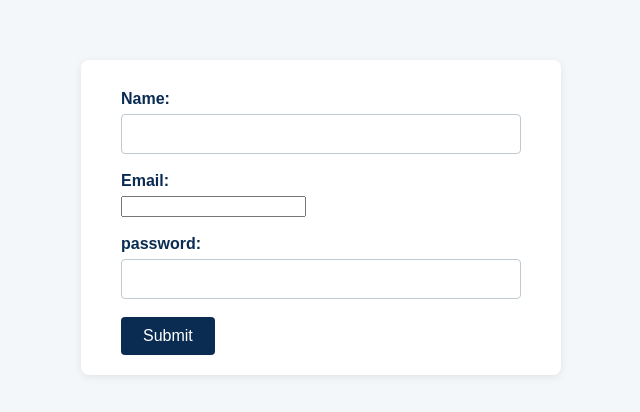
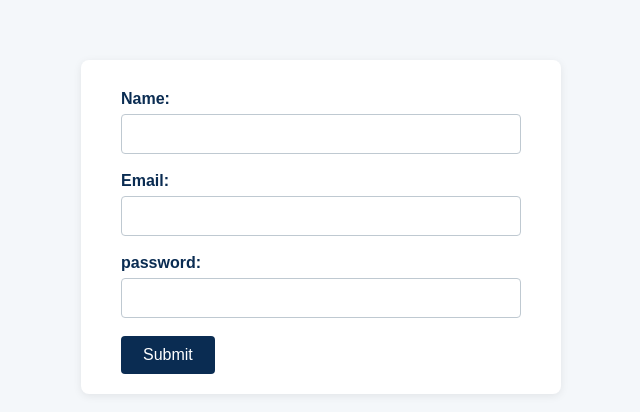
Before and after one commit to Alfiya-Anjum/Odin_projs, a plain HTML site: page form-validation/index.html in a window 1280 px wide. Shown: the whole page, without its empty margins (319-959 px from the left). Drawn offline with Linux system fonts and the light colour scheme.

Commit message:
final form

```diff
--- a/form-validation/style.css
+++ b/form-validation/style.css
@@ -26,6 +26,7 @@ label {
 }
 
 input[type="text"],
+input[type="email"],
 input[type="password"] {
     width: 100%;
     padding: 10px 8px;
```
